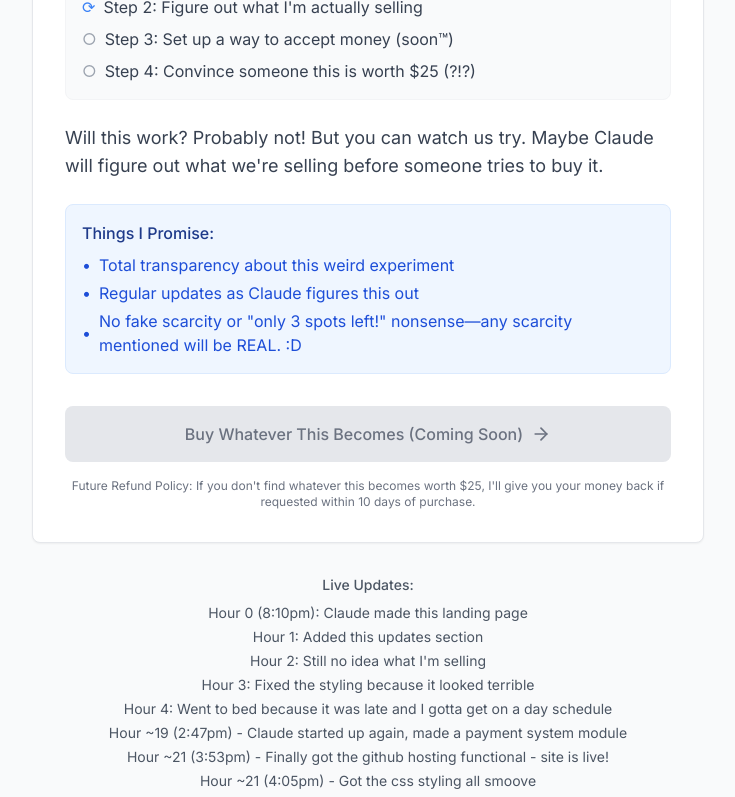
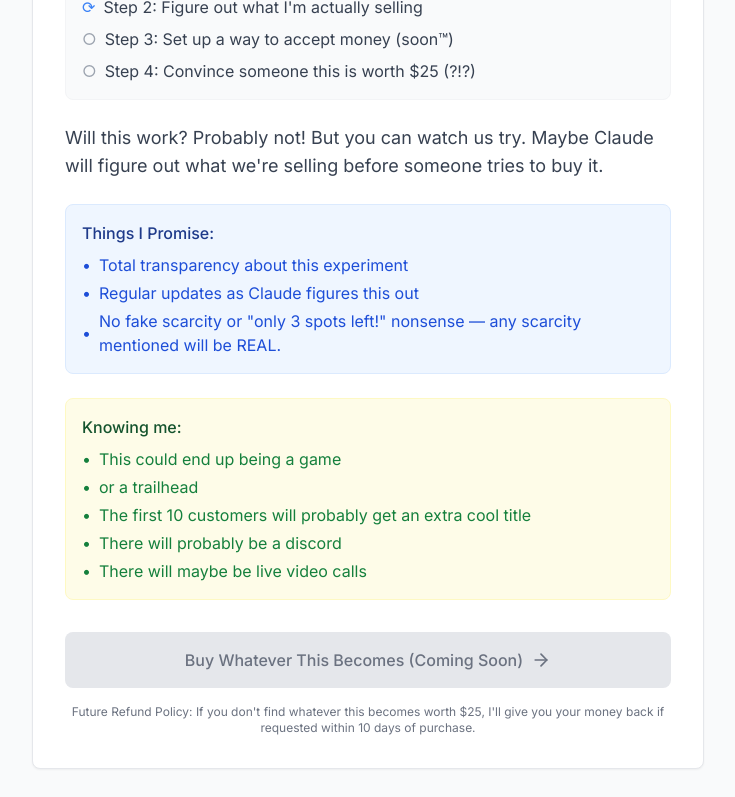
Before and after one commit to fractaloutlook/FO, a React (Vite) app: page / in a window 1280 px wide. Shown: the part 583-1380 px from the top of the page, without its empty margins (272-1007 px from the left). Built offline with nearby package versions, Linux system fonts and the light colour scheme.

Commit message:
landingpage copy 2

```diff
--- a/src/pages/LandingPage.jsx
+++ b/src/pages/LandingPage.jsx
@@ -84,7 +84,7 @@ const LandingPage = () => {
               <ul className="space-y-1 text-blue-700">
                 <li className="flex items-center gap-2">
                   <span>•</span>
-                  Total transparency about this weird experiment
+                  Total transparency about this experiment
                 </li>
                 <li className="flex items-center gap-2">
                   <span>•</span>
@@ -92,10 +92,37 @@ const LandingPage = () => {
                 </li>
                 <li className="flex items-center gap-2">
                   <span>•</span>
-                  No fake scarcity or "only 3 spots left!" nonsense—any scarcity mentioned will be REAL. :D
+                  No fake scarcity or "only 3 spots left!" nonsense — any scarcity mentioned will be REAL.
                 </li>
               </ul>
             </div>
+            {/* Non-Promises Section */}
+            <div className="bg-yellow-50 p-4 rounded-lg border border-yellow-100">
+              <p className="font-medium text-green-900 mb-2">Knowing me:</p>
+              <ul className="space-y-1 text-green-700">
+                <li className="flex items-center gap-2">
+                  <span>•</span>
+                   This could end up being a game
+                </li>
+                <li className="flex items-center gap-2">
+                  <span>•</span>
+                  or a trailhead
+                </li>
+                <li className="flex items-center gap-2">
+                  <span>•</span>
+                  The first 10 customers will probably get an extra cool title
+                </li>
+                <li className="flex items-center gap-2">
+                  <span>•</span>
+                  There will probably be a discord
+                </li>
+                <li className="flex items-center gap-2">
+                  <span>•</span>
+                  There will maybe be live video calls
+                </li>
+              </ul>
+            </div>
+
           </div>
 
           {/* CTA Button */}
```
